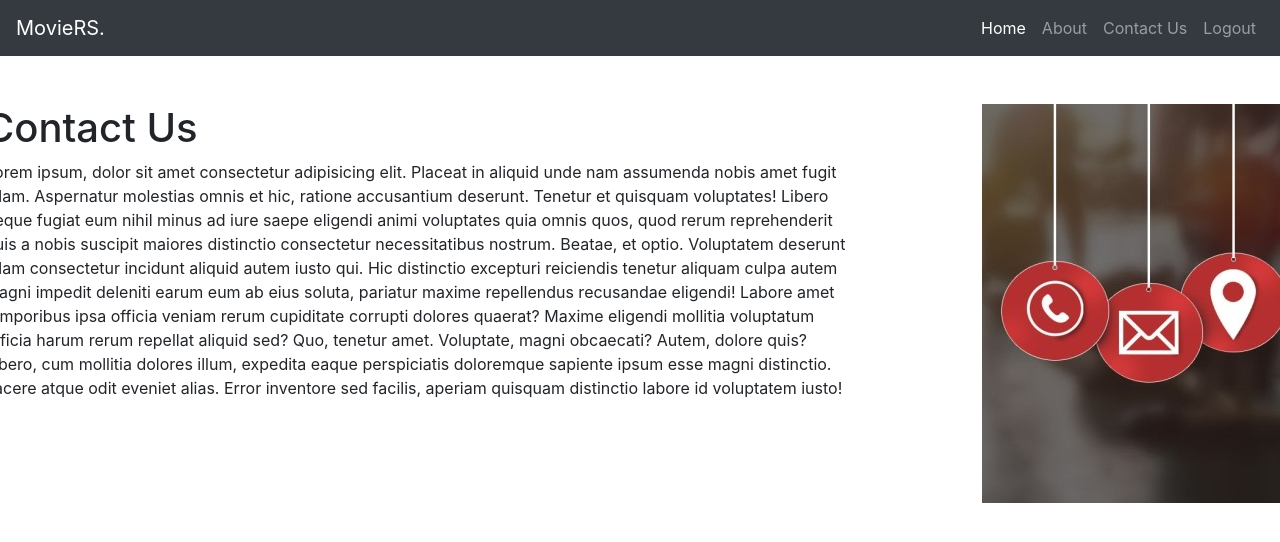
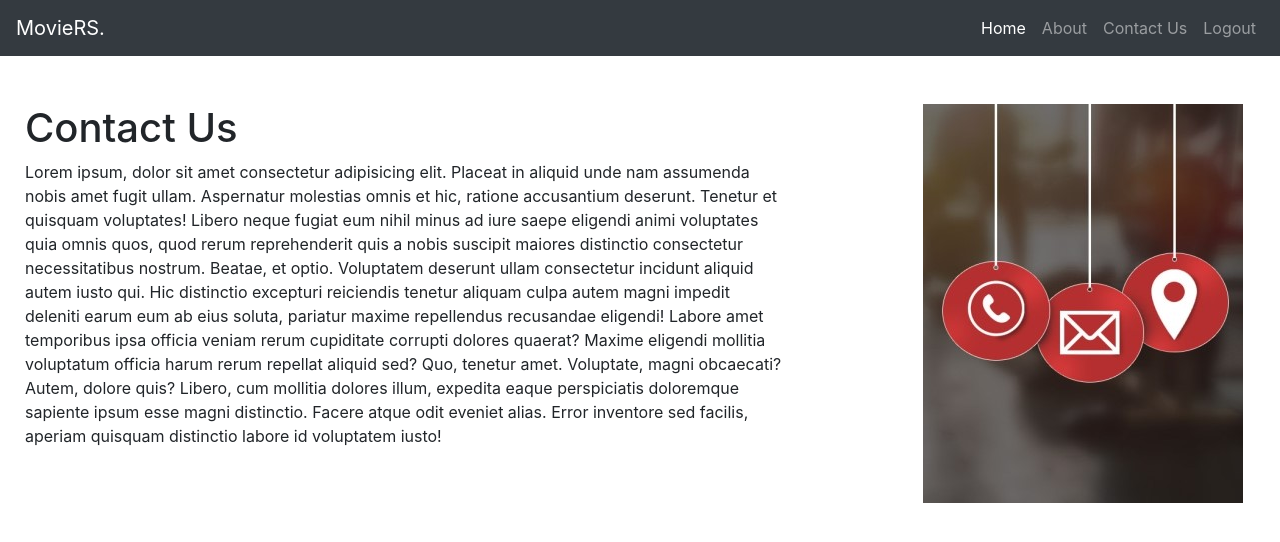
Before and after one commit to rajan98/Movie-Review-Site, an Angular app: page /contact in a window 1280 px wide. Shown: the top 542 px of the page. Built offline with nearby package versions, Linux system fonts and the light colour scheme.

Commit message:
Padding Added

```diff
--- a/src/app/contact-us/contact-us.component.html
+++ b/src/app/contact-us/contact-us.component.html
@@ -1,9 +1,9 @@
 <div class="row mt-5">
             <div class="col-md-8">
                 <div class="row">
-                    <h1>Contact Us</h1>
+                    <h1 style="padding-left: 40px;">Contact Us</h1>
                 </div>
-                <div class="row">Lorem ipsum, dolor sit amet consectetur adipisicing elit. Placeat in aliquid unde nam assumenda nobis amet
+                <div class="row" style="padding-left: 40px; width: 800px;">Lorem ipsum, dolor sit amet consectetur adipisicing elit. Placeat in aliquid unde nam assumenda nobis amet
                     fugit ullam. Aspernatur molestias omnis et hic, ratione accusantium deserunt. Tenetur et quisquam voluptates!
                     Libero neque fugiat eum nihil minus ad iure saepe eligendi animi voluptates quia omnis quos, quod rerum
                     reprehenderit quis a nobis suscipit maiores distinctio consectetur necessitatibus nostrum. Beatae, et
@@ -15,7 +15,7 @@
                     perspiciatis doloremque sapiente ipsum esse magni distinctio. Facere atque odit eveniet alias. Error
                     inventore sed facilis, aperiam quisquam distinctio labore id voluptatem iusto!</div>
             </div>
-            <div class="col-md-3 offset-md-1">
-                <img src="../../assets/img/contactUs.jpg" alt="contace us" class="image-fluid">
+            <div class="col-md-3">
+                <img src="../../assets/img/contactUs.jpg" alt="contace us" class="image-fluid" style="padding-left: 50px;">
             </div>
         </div>
```
